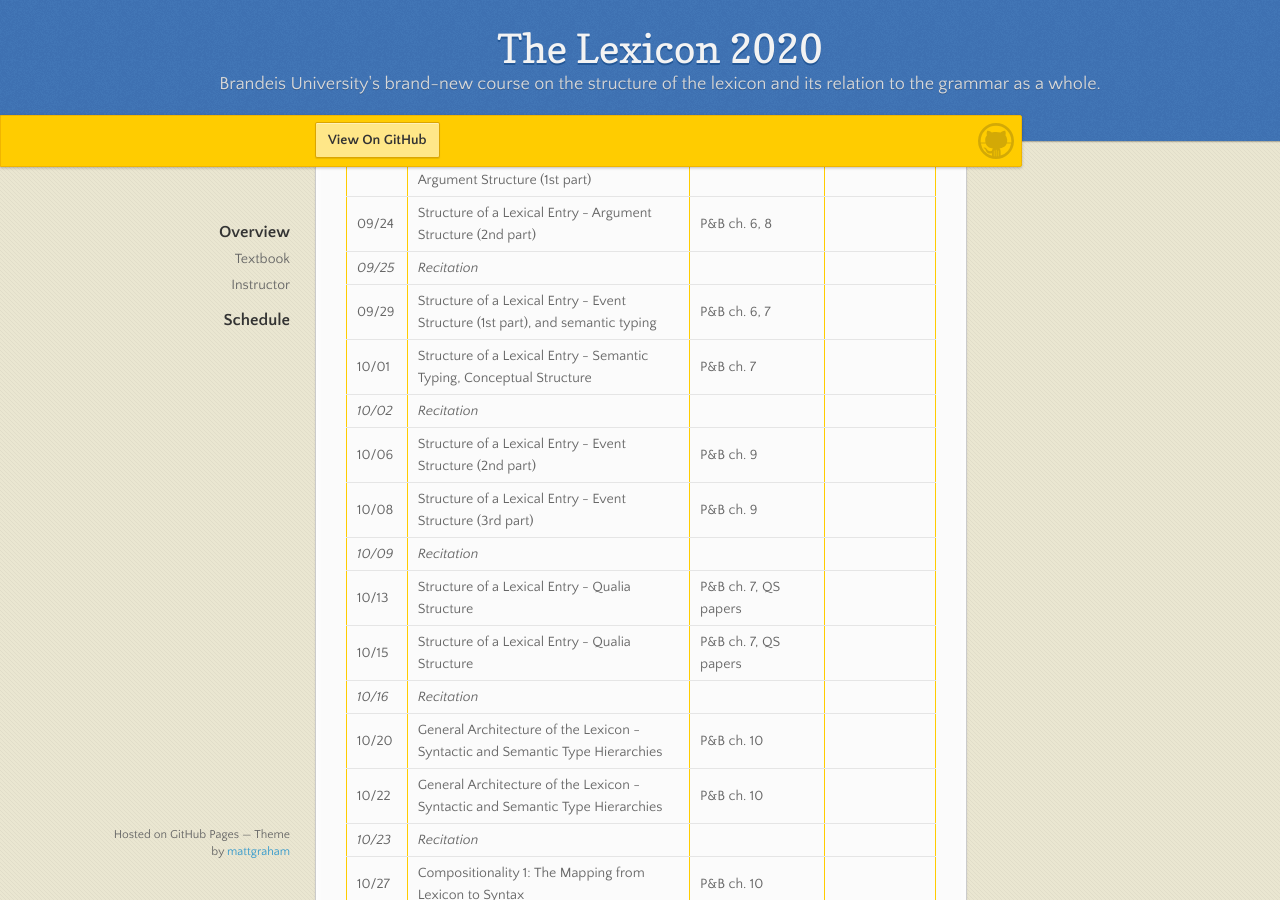
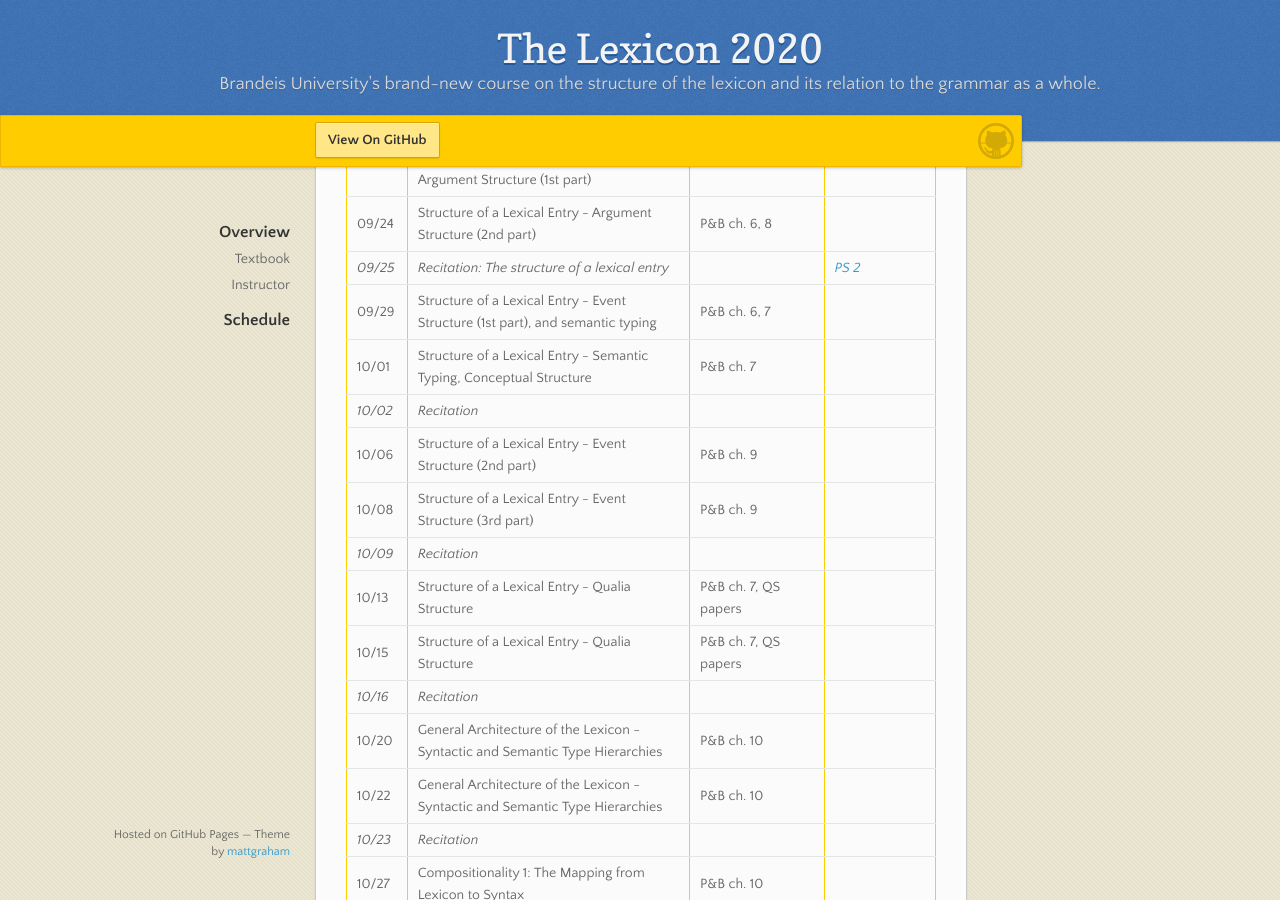
Before and after one commit to the-lexicon-2020/the-lexicon-2020.github.io, a Jekyll site: the page built from _pages/index.markdown, in a window 1280 px wide and 900 px high, scrolled down 1264 px. Built offline with Jekyll 4.4.1, drawn with Linux system fonts in a browser that asks for light colours; our own code applies the rules of GitHub Pages for plain Markdown files.

Commit message:
update schedule 09/25

```diff
--- a/_pages/index.markdown
+++ b/_pages/index.markdown
@@ -40,7 +40,7 @@ Professor [James Pustejovsky](mailto:jamesp@brandeis.edu)
 *09/18* | *Recitation: Entailment, presupposition, and implicature. Semantic factors in the VerbNet style (teamwork)* | *[Potts 2015](https://brandeis.box.com/s/n6vpo4vhi1goc5ic9atnqwhia5vmu3fz), [Pustejovsky & Joshi 2017](https://brandeis.box.com/s/lnmeu9f0e644sbxd01jvdomoibk89r4e)* | *[Worksheet](https://docs.google.com/document/d/17SEvv4aESdcGQcsxrU-_tDXDFUViBxksM5RPjjMEcs4/edit?usp=sharing)*
 09/22 | Lexicon in Semantic Frameworks (2nd part). Structure of a Lexical Entry  - Argument Structure (1st part) | P&B ch. 5,6,8 | [Slides](https://brandeis.box.com/s/4c036kjff65j5rfk7cb27bqylxftsaus)
 09/24 | Structure of a Lexical Entry - Argument Structure (2nd part) | P&B ch. 6, 8 |
-*09/25* | *Recitation* | |
+*09/25* | *Recitation: The structure of a lexical entry* | | *[PS 2](https://docs.google.com/document/d/1_UngMAJkqNIiUjZSqGHAWIiecWFzoxkHcTL2pReYWdI/edit?usp=sharing)*
 09/29 | Structure of a Lexical Entry - Event Structure (1st part), and semantic typing | P&B ch. 6, 7 |
 10/01 | Structure of a Lexical Entry - Semantic Typing, Conceptual Structure | P&B ch. 7 |
 *10/02* | *Recitation* | |
```
